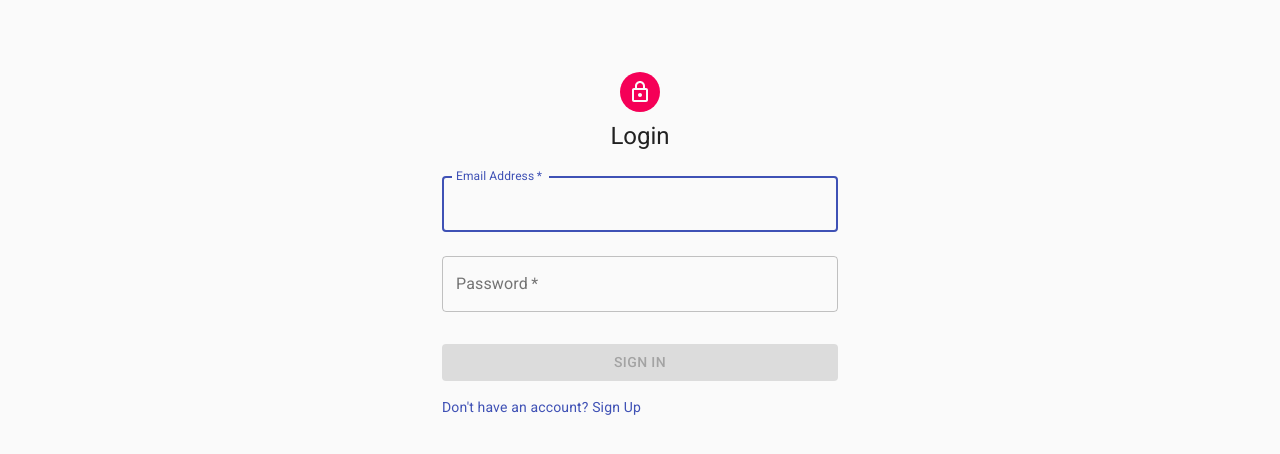
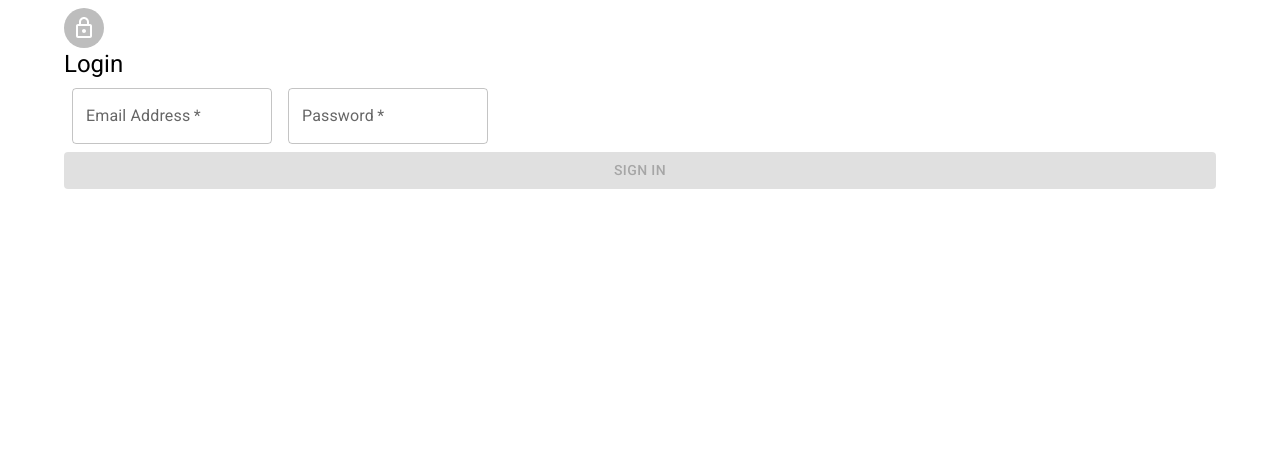
Before and after one commit to knaopel/todos-api, a React (Create React App) app in the folder front-end/: page /login in a window 1280 px wide. Shown: the top 454 px of the page. Built offline with nearby package versions, Linux system fonts and the light colour scheme.

Commit message:
fonrend wip

```diff
--- a/front-end/src/pages/Home.jsx
+++ b/front-end/src/pages/Home.jsx
@@ -1,172 +1,302 @@
-import { AppBar, Avatar, CircularProgress, CssBaseline, Divider, Drawer, List, ListItem, ListItemIcon, Toolbar, Typography, withStyles } from '@material-ui/core';
-import { Notes as NotesIcon, AccountBox as AccountBoxIcon, ExitToApp as ExitToAppIcon } from '@material-ui/icons'
-import axios from 'axios';
-import md5 from 'md5';
-import React, { Component } from 'react'
-import Account from '../components/Account';
-import Todo from '../components/Todo';
-import { authMiddleware } from '../util/auth';
+import {
+  AppBar,
+  Avatar,
+  Box,
+  CircularProgress,
+  CssBaseline,
+  Divider,
+  Drawer,
+  FormControlLabel,
+  FormGroup,
+  IconButton,
+  List,
+  ListItem,
+  ListItemIcon,
+  Menu,
+  MenuItem,
+  Switch,
+  Toolbar,
+  Typography,
+  withStyles,
+} from "@mui/material";
+import {
+  Menu as MenuIcon,
+  Notes as NotesIcon,
+  AccountBox as AccountBoxIcon,
+  ExitToApp as ExitToAppIcon,
+  AccountCircle,
+} from "@mui/icons-material";
+// import axios from 'axios';
+import md5 from "md5";
+import React, { useState } from "react";
+// import Account from '../components/Account';
+// import Todo from '../components/Todo';
+// import { authMiddleware } from '../util/auth';
 
-const drawerWidth = 240;
-const API_URI = 'http://localhost:5000';
+// const drawerWidth = 240;
+// const API_URI = 'http://localhost:5000';
 
+// const styles = (theme) => ({
+//   root: {
+//     display: 'flex'
+//   },
+//   appBar: {
+//     zIndex: theme.zIndex.drawer + 1
+//   },
+//   drawer: {
+//     width: drawerWidth,
+//     flexShrink: 0
+//   },
+//   drawerPaper: {
+//     width: drawerWidth
+//   },
+//   content: {
+//     flexGrow: 1,
+//     padding: theme.spacing(3)
+//   },
+//   avatar: {
+//     height: 110,
+//     width: 100,
+//     flexShrink: 0,
+//     flexGrow: 0,
+//     marginTop: 20
+//   },
+//   uiProgess: {
+//     position: 'fixed',
+//     zIndex: '1000',
+//     height: '31px',
+//     width: '31px',
+//     left: '50%',
+//     top: '35%'
+//   },
+//   toolbar: theme.mixins.toolbar
+// });
 
-const styles = (theme) => ({
-  root: {
-    display: 'flex'
-  },
-  appBar: {
-    zIndex: theme.zIndex.drawer + 1
-  },
-  drawer: {
-    width: drawerWidth,
-    flexShrink: 0
-  },
-  drawerPaper: {
-    width: drawerWidth
-  },
-  content: {
-    flexGrow: 1,
-    padding: theme.spacing(3)
-  },
-  avatar: {
-    height: 110,
-    width: 100,
-    flexShrink: 0,
-    flexGrow: 0,
-    marginTop: 20
-  },
-  uiProgess: {
-    position: 'fixed',
-    zIndex: '1000',
-    height: '31px',
-    width: '31px',
-    left: '50%',
-    top: '35%'
-  },
-  toolbar: theme.mixins.toolbar
-});
+const Home = () => {
+  const [isLoading, setIsLoading] = useState(false);
+  const [auth, setAuth] = useState(false);
+  const [anchorEl, setAnchorEl] = useState(null);
 
-export class Home extends Component {
-  state = {
-    render: false
+  const handleChange = () => {
+    setAuth(!auth);
+  };
+
+  const handleMenu = (event) => {
+    setAnchorEl(event.currentTarget);
+  };
+
+  const handleClose = () => {
+    setAnchorEl(null);
+  };
+
+  if (isLoading === true) {
+    return <CircularProgress size={150} />;
   }
-
-  loadAccountPage = (event) => {
-    this.setState({ render: true });
+  return (
+    <>
+      <Box sx={{ flexGrow: 1 }}>
+        <FormGroup>
+          <FormControlLabel
+            control={
+              <Switch
+                checked={auth}
+                onChange={handleChange}
+                aria-label="login-switch"
+              />
             }
-  loadTodoPage = (event) => {
-    this.setState({ render: false });
-  }
-
-  logoutHandler = (event) => {
-    localStorage.removeItem('AuthToken');
-    this.props.history.push('/login');
-  }
-
-  buildAvatarUrl(email) {
-    const fomattedEmail = ('' + email).trim().toLowerCase();
-    const hash = md5(fomattedEmail);
-    const src = `//www.gravatar.com/avatar/${hash}.jpg`;
-    return src;
-  }
-
-  constructor(props) {
-    super(props)
-
-    this.state = {
-      render: false,
-      name: '',
-      authToken: '',
-      uiLoading: true,
-      imageLoading: false
-    }
-  }
-
-  componentWillMount = () => {
-    authMiddleware(this.props.history);
-    const authToken = localStorage.getItem('AuthToken');
-    this.setState({authToken:authToken});
-    axios.defaults.headers.common = { Authorization: `${authToken}` }
-    axios
-      .get(`${API_URI}/user`)
-      .then(resp => {
-        console.log(resp.data);
-        this.setState({
-          name: resp.data.name,
-          email: resp.data.email,
-          uiLoading: false
-        })
-      })
-      .catch(err => {
-        if (err.response.status === 401) {
-          this.props.history.push('/login');
-        }
-        console.log(err);
-        this.setState({ errorMsg: 'Error in retrieving data' });
-      })
-  }
-
-
-  render() {
-    const { classes } = this.props;
-    if (this.state.uiLoading === true) {
-      return (
-        <div className={classes.root}>
-          {this.state.uiLoading && <CircularProgress size={150} className={classes.uiProgess} />}
+            label={auth ? "Login" : "Logout"}
+          />
+        </FormGroup>
+        <AppBar position="static">
+          <Toolbar>
+            <IconButton
+              size="large"
+              edge="start"
+              color="inherit"
+              aria-label="menu"
+              sx={{ mr: 2 }}
+            >
+              <MenuIcon />
+            </IconButton>
+            <Typography variant="h6" component="div" sx={{ flexGrow: 1 }}>
+              Honey Dew
+            </Typography>
+            {auth && (
+              <div>
+                <IconButton
+                  size="large"
+                  aria-label="account of current user"
+                  aria-controls="menu-appbar"
+                  aria-haspopup="true"
+                  onClick={handleMenu}
+                  color="inherit"
+                >
+                  <AccountCircle />
+                </IconButton>
+                <Menu
+                  id="menu-appbar"
+                  anchorEl={anchorEl}
+                  anchorOrigin={{ vertical: "top", horizontal: "right" }}
+                  keepMounted
+                  transformOrigin={{ vertical: "top", horizontal: "right" }}
+                  open={Boolean(anchorEl)}
+                  onClose={handleClose}
+                >
+                  <MenuItem onClick={handleClose}>Profile</MenuItem>
+                  <MenuItem onClick={handleClose}>My Account</MenuItem>
+                </Menu>
               </div>
-      )
-    } else {
-      return (
-        <div className={classes.root}>
-          <CssBaseline />
-          <AppBar position="fixed" className={classes.appBar}>
-            <Toolbar>
-              <Typography variant="h6" noWrap>
-                Todos App
-              </Typography>
+            )}
           </Toolbar>
         </AppBar>
-          <Drawer
-            className={classes.drawer}
-            variant="permanent"
-            classes={{ paper: classes.drawerPaper }}
-          >
-            <div className={classes.toolbar} />
+      </Box>
+      {/* <Drawer variant="permanent">
         <Divider />
-            <center>
-              <Avatar className={classes.avatar} src={this.buildAvatarUrl(this.state.email)} />
-              <p>
-                {' '} {this.state.name}
-              </p>
-            </center>
+        <Avatar />
+        <Typography variant="body1">Kurt Opel</Typography>
         <Divider />
         <List>
-              <ListItem button key="Todo" onClick={this.loadTodoPage}>
+          <ListItem button key="Todo">
             <ListItemIcon>
-                  {/* {' '} */}
               <NotesIcon />
             </ListItemIcon>
           </ListItem>
-              <ListItem button key="Acount" onClick={this.loadAccountPage}>
+          <ListItem button key="Account">
             <ListItemIcon>
-                  {/* {' '} */}
               <AccountBoxIcon />
             </ListItemIcon>
           </ListItem>
-              <ListItem button key="Logout" onClick={this.logoutHandler}>
+          <ListItem button key="Logout">
             <ListItemIcon>
-                  {/* {' '} */}
               <ExitToAppIcon />
             </ListItemIcon>
           </ListItem>
         </List>
-          </Drawer>
-          <div>{this.state.render ? <Account authToken={this.state.authToken} /> : <Todo />}</div>
-        </div>
-      )
-    }
-  }
-}
+      </Drawer> */}
+    </>
+  );
+};
 
-export default withStyles(styles)(Home);
+// export class Home extends Component {
+//   state = {
+//     render: false
+//   }
+
+//   loadAccountPage = (event) => {
+//     this.setState({ render: true });
+//   }
+//   loadTodoPage = (event) => {
+//     this.setState({ render: false });
+//   }
+
+//   logoutHandler = (event) => {
+//     localStorage.removeItem('AuthToken');
+//     this.props.history.push('/login');
+//   }
+
+//   buildAvatarUrl(email) {
+//     const fomattedEmail = ('' + email).trim().toLowerCase();
+//     const hash = md5(fomattedEmail);
+//     const src = `//www.gravatar.com/avatar/${hash}.jpg`;
+//     return src;
+//   }
+
+//   constructor(props) {
+//     super(props)
+
+//     this.state = {
+//       render: false,
+//       name: '',
+//       authToken: '',
+//       uiLoading: true,
+//       imageLoading: false
+//     }
+//   }
+
+//   componentWillMount = () => {
+//     authMiddleware(this.props.history);
+//     const authToken = localStorage.getItem('AuthToken');
+//     this.setState({authToken:authToken});
+//     axios.defaults.headers.common = { Authorization: `${authToken}` }
+//     axios
+//       .get(`${API_URI}/user`)
+//       .then(resp => {
+//         console.log(resp.data);
+//         this.setState({
+//           name: resp.data.name,
+//           email: resp.data.email,
+//           uiLoading: false
+//         })
+//       })
+//       .catch(err => {
+//         if (err.response.status === 401) {
+//           this.props.history.push('/login');
+//         }
+//         console.log(err);
+//         this.setState({ errorMsg: 'Error in retrieving data' });
+//       })
+//   }
+
+//   render() {
+//     const { classes } = this.props;
+//     if (this.state.uiLoading === true) {
+//       return (
+//         <div className={classes.root}>
+//           {this.state.uiLoading && <CircularProgress size={150} className={classes.uiProgess} />}
+//         </div>
+//       )
+//     } else {
+//       return (
+//         <div className={classes.root}>
+//           <CssBaseline />
+//           <AppBar position="fixed" className={classes.appBar}>
+//             <Toolbar>
+//               <Typography variant="h6" noWrap>
+//                 Todos App
+//               </Typography>
+//             </Toolbar>
+//           </AppBar>
+//           <Drawer
+//             className={classes.drawer}
+//             variant="permanent"
+//             classes={{ paper: classes.drawerPaper }}
+//           >
+//             <div className={classes.toolbar} />
+//             <Divider />
+//             <center>
+//               <Avatar className={classes.avatar} src={this.buildAvatarUrl(this.state.email)} />
+//               <p>
+//                 {' '} {this.state.name}
+//               </p>
+//             </center>
+//             <Divider />
+//             <List>
+//               <ListItem button key="Todo" onClick={this.loadTodoPage}>
+//                 <ListItemIcon>
+//                   {/* {' '} */}
+//                   <NotesIcon />
+//                 </ListItemIcon>
+//               </ListItem>
+//               <ListItem button key="Acount" onClick={this.loadAccountPage}>
+//                 <ListItemIcon>
+//                   {/* {' '} */}
+//                   <AccountBoxIcon />
+//                 </ListItemIcon>
+//               </ListItem>
+//               <ListItem button key="Logout" onClick={this.logoutHandler}>
+//                 <ListItemIcon>
+//                   {/* {' '} */}
+//                   <ExitToAppIcon />
+//                 </ListItemIcon>
+//               </ListItem>
+//             </List>
+//           </Drawer>
+//           <div>{this.state.render ? <Account authToken={this.state.authToken} /> : <Todo />}</div>
+//         </div>
+//       )
+//     }
+//   }
+// }
+
+// export default withStyles(styles)(Home);
+export default Home;
--- a/front-end/src/pages/Login.jsx
+++ b/front-end/src/pages/Login.jsx
@@ -1,39 +1,137 @@
-import React, { Component } from 'react';
-import { Avatar, Button, CircularProgress, Container, CssBaseline, Grid, Link, TextField, Typography, withStyles } from '@material-ui/core';
-import { LockOutlined as LockOutlinedIcon } from '@material-ui/icons';
-import axios from 'axios';
+import React, { useState } from "react";
+import {
+  Avatar,
+  Button,
+  CircularProgress,
+  Container,
+  CssBaseline,
+  FormControlLabel,
+  FormGroup,
+  Grid,
+  Link,
+  TextField,
+  Typography,
+  withStyles,
+} from "@mui/material";
+import { LockOutlined as LockOutlinedIcon } from "@mui/icons-material";
+import axios from "axios";
+import { Box } from "@mui/system";
 // import MsIcon from '../auth_microsoft.svg';
 
-const API_URI = 'http://localhost:5000';
+const API_URI = "http://localhost:5000";
 
-const styles = (theme) => ({
-  paper: {
-    marginTop: theme.spacing(8),
-    display: 'flex',
-    flexDirection: 'column',
-    alignItems: 'center'
-  },
-  avatar: {
-    margin: theme.spacing(1),
-    backgroundColor: theme.palette.secondary.main
-  },
-  form: {
-    width: '100%',
-    marginTop: theme.spacing(1)
-  },
-  submit: {
-    margin: theme.spacing(3, 0, 2)
-  },
-  customError: {
-    color: 'red',
-    fontSize: '0.8rem',
-    marginTop: 10
-  },
-  progess: {
-    position: 'absolute'
-  }
-});
+const Login = ({ history }) => {
+  const [loading, setLoading] = useState(false);
+  const [email, setEmail] = useState("");
+  const [password, setPassword] = useState("");
 
+  const handleSubmit = async (event) => {
+    event.preventDefault();
+    setLoading(true);
+    const userData = {
+      email,
+      password,
+    };
+
+    const resp = await axios.post(`${API_URI}/auth/login`, userData);
+    localStorage.setItem("AuthToken", resp.data.token);
+    setLoading(false);
+    history.push("/");
+  };
+
+  const handleChange = (event) => {
+    switch (event.target.name) {
+      case "email":
+        setEmail(event.target.value);
+        break;
+      case "password":
+        setPassword(event.target.value);
+        break;
+      default:
+        break;
+    }
+  };
+  return (
+    <Container>
+      <Avatar>
+        <LockOutlinedIcon />
+      </Avatar>
+      <Typography component="h1" variant="h5">
+        Login
+      </Typography>
+      <Box
+        component="form"
+        sx={{ "& .MuiTextField-root": { m: 1, width: "25ch" } }}
+        noValidate
+        autoComplete="off"
+      >
+        <div>
+          <TextField
+            variant="outlined"
+            fullWidth
+            required
+            id="email"
+            name="email"
+            label="Email Address"
+            value={email}
+            onChange={handleChange}
+          />
+          <TextField
+            variant="outlined"
+            fullWidth
+            required
+            id="password"
+            name="password"
+            label="Password"
+            type="password"
+            value={password}
+            onChange={handleChange}
+          />
+          <Button
+            type="submit"
+            fullWidth
+            variant="contained"
+            color="primary"
+            onClick={handleSubmit}
+            disabled={loading || !Boolean(email.length) || !Boolean(password.length)}
+          >
+            Sign in
+          </Button>
+        </div>
+        <FormGroup>{/* <FormControlLabel /> */}</FormGroup>
+      </Box>
+    </Container>
+  );
+};
+
+// const styles = (theme) => ({
+//   paper: {
+//     marginTop: theme.spacing(8),
+//     display: 'flex',
+//     flexDirection: 'column',
+//     alignItems: 'center'
+//   },
+//   avatar: {
+//     margin: theme.spacing(1),
+//     backgroundColor: theme.palette.secondary.main
+//   },
+//   form: {
+//     width: '100%',
+//     marginTop: theme.spacing(1)
+//   },
+//   submit: {
+//     margin: theme.spacing(3, 0, 2)
+//   },
+//   customError: {
+//     color: 'red',
+//     fontSize: '0.8rem',
+//     marginTop: 10
+//   },
+//   progess: {
+//     position: 'absolute'
+//   }
+// });
+/*
 class Login extends Component {
   constructor(props) {
     super(props);
@@ -142,21 +240,8 @@ class Login extends Component {
             >
               Sign In
               {loading && <CircularProgress size={30} className={classes.progress} />}
-            </Button>
-            {/* <Button
-              href="/partnerlogin/microsoft"
-              fullWidth
-              variant="contained"
-              color="white"
-              startIcon={<SvgIcon>
-                <g id="Page-1" stroke="none" stroke-width="1" fill="none" fill-rule="evenodd">
-                  <rect id="Rectangle" fill="#F54F0D" x="0" y="0" width="8" height="8"></rect>
-                  <rect id="Rectangle" fill="#00A2F2" x="0" y="9" width="8" height="9"></rect>
-                  <rect id="Rectangle" fill="#7DBC00" x="9" y="0" width="9" height="8"></rect>
-                  <rect id="Rectangle" fill="#FFBA00" x="9" y="9" width="9" height="9"></rect>
-                </g>
-              </SvgIcon>}
-            >Sign in with Microsoft</Button> */}
+    </Button>
+
             <Grid container>
               <Grid item>
                 <Link href="signup" variant="body2">
@@ -175,5 +260,5 @@ class Login extends Component {
     )
   }
 }
-
-export default withStyles(styles)(Login);
+*/
+export default Login;
```
Also changed, not shown: front-end/package.json (+13 -10 lines), 1 other file (tests, documents, lock files or other folders). Lines whose indentation alone changed are shown as unchanged.
